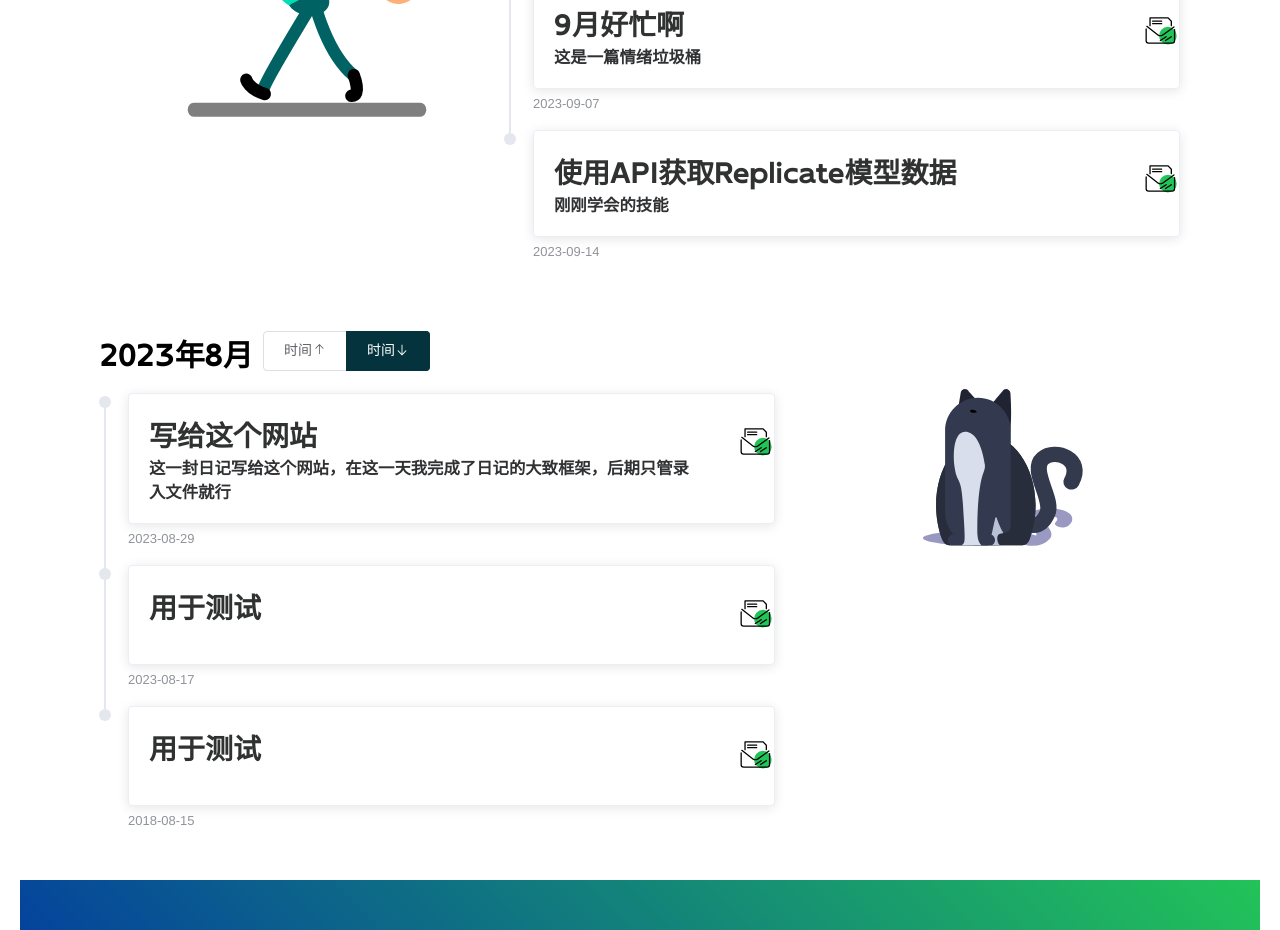
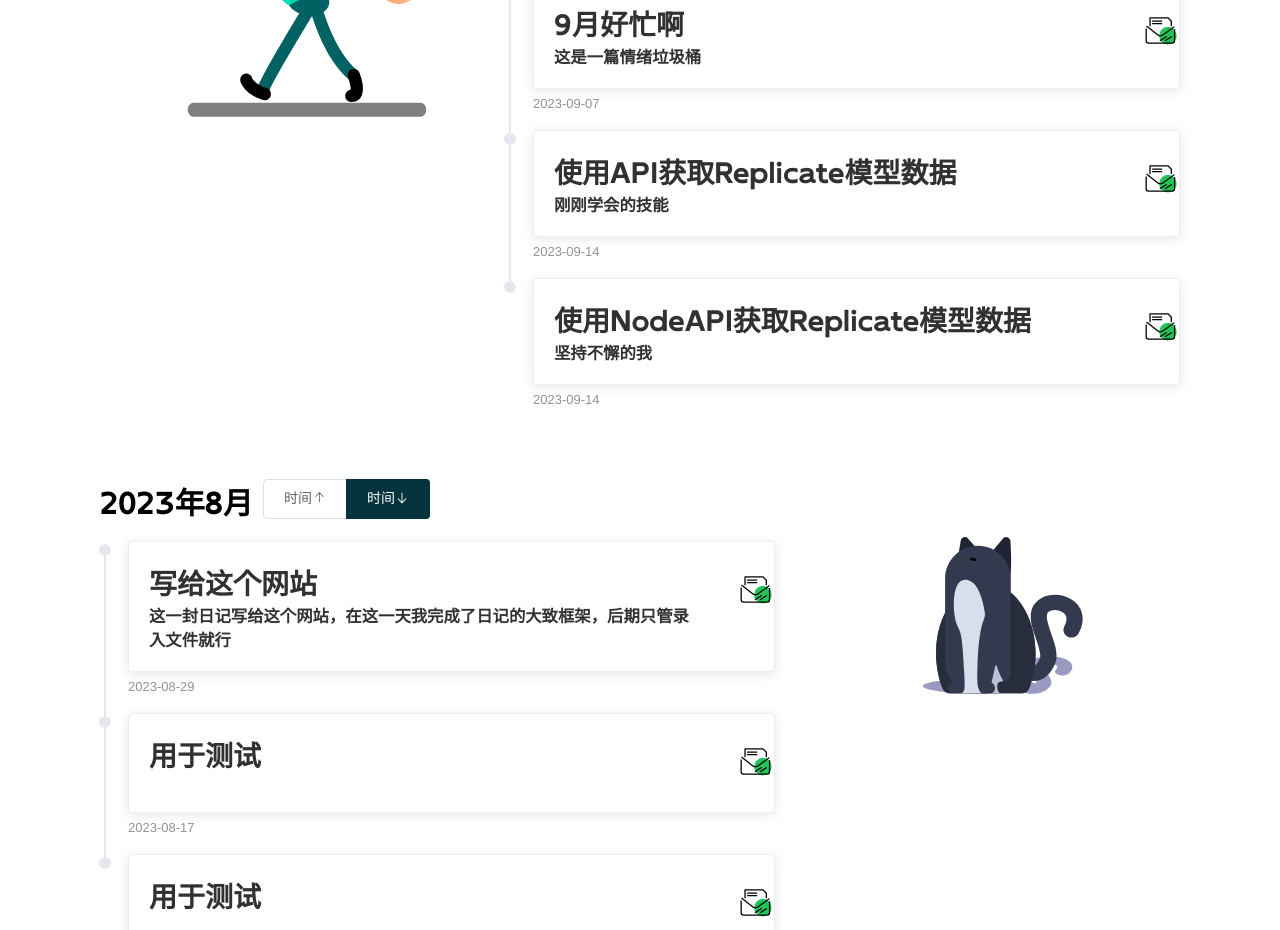
Before and after one commit to dawnai/myVueBlog, a Vue app: page /#/Daily in a window 1280 px wide. Shown: the part 1160-2090 px from the top of the page. Built offline with nearby package versions, Linux system fonts and the light colour scheme; a web font is replaced by a local one.

Commit message:
node成功

```diff
--- a/src/views/myDaily/index.vue
+++ b/src/views/myDaily/index.vue
@@ -270,6 +270,13 @@ export default {
           contents:
             "Replicate里面有很多的AI模型，并且提供了丰富的API接口，忙活了半天的Node接口没成功，但是忙了一分钟的python接口却一下搞定了！本想给大家做一个网页版的在线模型使用功能，但是Node太矫情或是我太菜了，可惜可惜",
         },
+        {
+          content: "使用NodeAPI获取Replicate模型数据",
+          timestamp: "2023-09-14",
+          shortContent: "坚持不懈的我",
+          contents:
+            "原本写完上面那一条数据就准备睡觉的我实在睡不着，就起来继续高nodeAPI，结果终于成功了，现在已经可以正常访问模型了，后续马上就给大家安排上在线体验版本，预计放在AI模块！",
+        },
       ],
       // 日记drow控制数据
       drawer: false,
```
